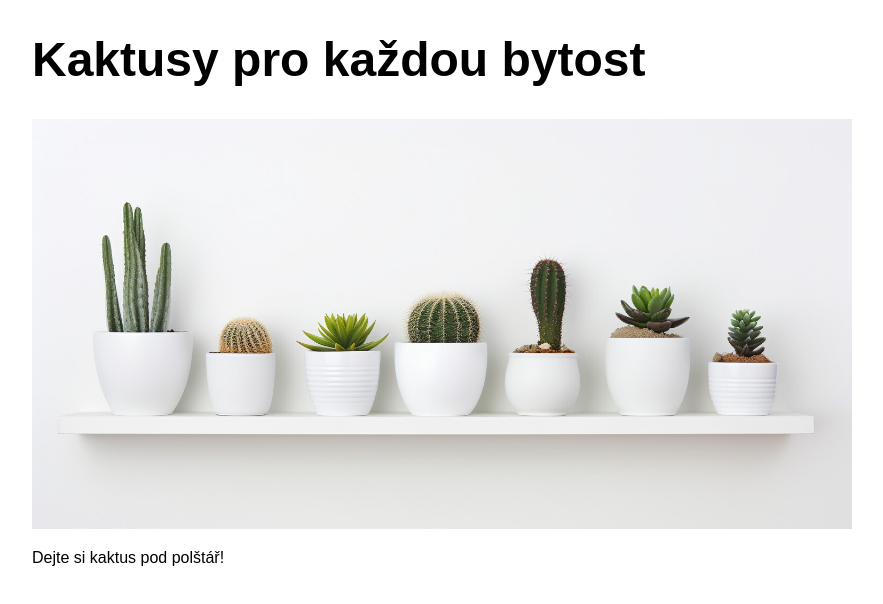
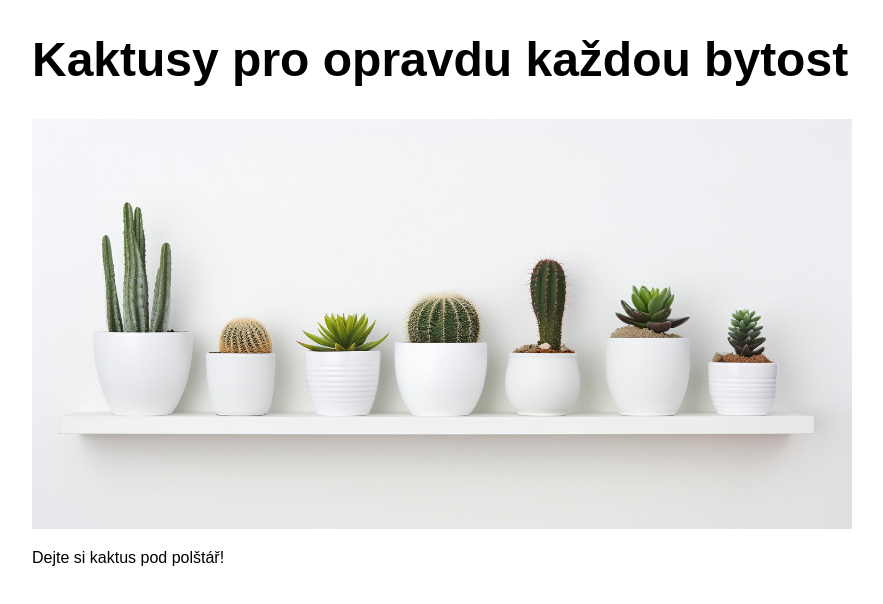
Before and after one commit to Kristyn-a/kaktusy, a plain HTML site: page index.html in a window 1280 px wide. Shown: the whole page, without its empty margins (198-1081 px from the left). Drawn offline with Linux system fonts and the light colour scheme.

Commit message:
oprava nadpisu

```diff
--- a/index.html
+++ b/index.html
@@ -8,7 +8,7 @@
   </head>
   <body>
     <div class="container">
-      <h1>Kaktusy pro každou bytost</h1>
+      <h1>Kaktusy pro opravdu každou bytost</h1>
       <img class="banner" src="img/kaktusy.jpg" alt="kaktusy" />
       <p>Dejte si kaktus pod polštář!</p>
     </div>
```
